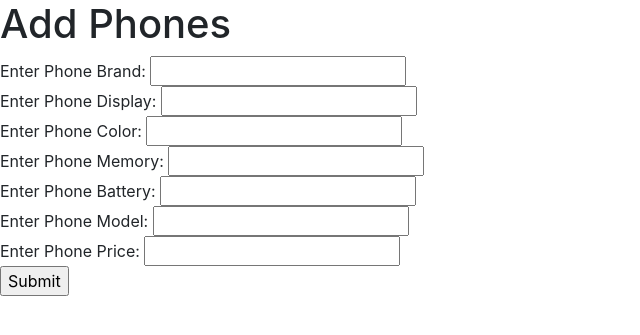
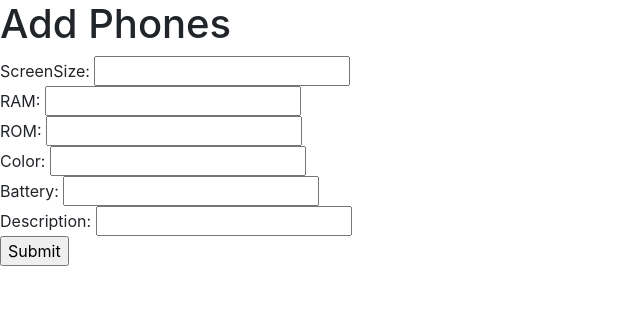
Before and after one commit to hexmo/RTX_boys_ADC7, a Django app: page /addPhoneForm/ in a window 1280 px wide. Shown: the top 335 px of the page, without its empty margins (0-640 px from the left). Run offline with Django 3.2, Linux system fonts and the light colour scheme; some libraries are stand-ins or nearby versions.

Commit message:
Deleted extra apps and worked on further functions

```diff
--- a/eshop/productmanagement/Templates/addPhoneForm.htm
+++ b/eshop/productmanagement/Templates/addPhoneForm.htm
@@ -11,13 +11,12 @@
     <h1>Add Phones</h1>
     <form action="save" method="POST">
         {%csrf_token%}
-        Enter Phone Brand: <input type="text" name="Brand"><br>
-        Enter Phone Display: <input type="text" name="Display"><br>
-        Enter Phone Color: <input type="text" name="Color"><br>
-        Enter Phone Memory: <input type="text" name="Memory"><br>
-        Enter Phone Battery: <input type="text" name="Battery"><br>
-        Enter Phone Model: <input type="text" name="Model"><br>
-        Enter Phone Price: <input type="text" name="Price"><br>
+        ScreenSize: <input type="text" name="screen size"><br>
+        RAM: <input type="text" name="ram"><br>
+        ROM: <input type="text" name="rom"><br>
+        Color: <input type="text" name="Color"><br>
+        Battery: <input type="text" name="Battery"><br>
+        Description: <input type="text" name="Description"><br>
         <input type="Submit">
     </form>
 </body>
--- a/eshop/productmanagement/urls.py
+++ b/eshop/productmanagement/urls.py
@@ -3,6 +3,8 @@ from django.urls import path
 from .views import *
 
 urlpatterns = [
+    path('addProductForm/',view_product_form),
+    path('addProductForm/save',save_product_database),
     path('addPhoneForm/',view_phone_form),
-    path('addPhoneForm/save',save_in_database),
+    path('addPhoneForm/save',save_phone_database),
 ]
--- a/eshop/productmanagement/views.py
+++ b/eshop/productmanagement/views.py
@@ -2,29 +2,43 @@ from django.shortcuts import render
 from django.http import HttpResponse
 from django.template import Template,context
 from django.views.generic import CreateView
+from .models import Product
 from .models import Phones
 
 # Create your views here.
 def view_phone_form(request):
     return render(request,'addPhoneForm.htm')
 
-#useful for form template
-class PhoneCreateView(CreateView):
-    model = Phones
-    fields = ('brand','phoneModel','display','color','memory','battery','price')
+def view_product_form(request):
+    return render(request,'productAddForm.htm')
+
+def save_product_database(request):
+    get_name = request.POST['Name']
+    get_price = request.POST['Price']
+    get_stockNo = request.POST['StockNo']
+    get_releaseDate = request.POST['Date']
+    get_specs = request.POST['Specification']
+    # get_image = request.POST['Image']
+    get_brand = request.POST['Brand']
+
+    productObj = Product(name=get_name,price=get_price,stockNo=get_stockNo,releaseDate=get_releaseDate,specs=get_specs,brand=get_brand)
+    productObj.save()
+    return HttpResponse("Successful")
+
+
+
 
 #save retrieved data in database
-def  save_in_database(request):
+def  save_phone_database(request):
 
-    get_brand = request.POST['Brand']
-    get_phoneModel = request.POST['Model']
-    get_display = request.POST['Display']
+    get_screenSize = request.POST['screen size']
+    get_RAM = request.POST['ram']
+    get_ROM = request.POST['rom']
     get_color = request.POST['Color']
     get_battery = request.POST['Battery']
-    get_memory = request.POST['Memory']
-    get_price = request.POST['Price']
+    get_description = request.POST['Description']
 
-    phoneObj = Phones(brand=get_brand,phoneModel=get_phoneModel,display=get_display,color=get_color,battery=get_battery,price=get_price,memory=get_memory)
+    phoneObj = Phones(screenSize=get_screenSize,RAM=get_RAM,ROM=get_ROM,color=get_color,battery=get_battery,description=get_description)
     phoneObj.save()
 
     return HttpResponse("Successful")
```
Also changed, not shown: eshop/productmanagement/Templates/productAddForm.htm (added, +23 -0 lines), eshop/productmanagement/models.py (+17 -5 lines), eshop/db.sqlite3, eshop/productmanagement/migrations/0001_initial.py, eshop/productmanagement/migrations/0002_phones_phonemodel.py (deleted), eshop/productmanagement/migrations/0003_auto_20200108_1831.py (deleted).
